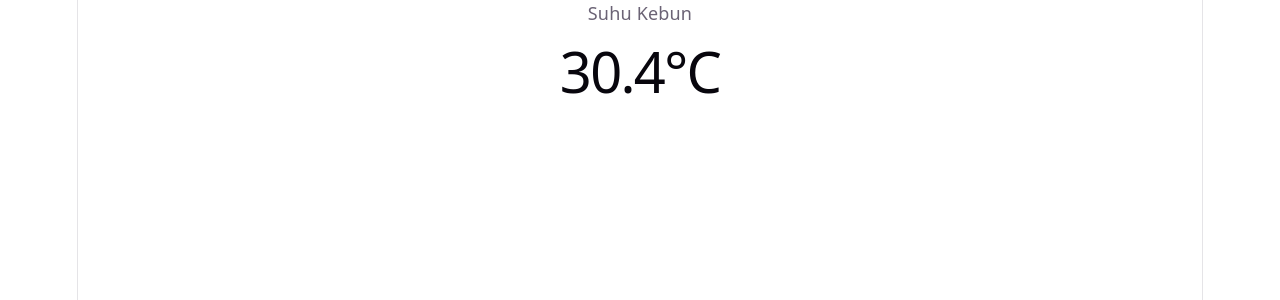
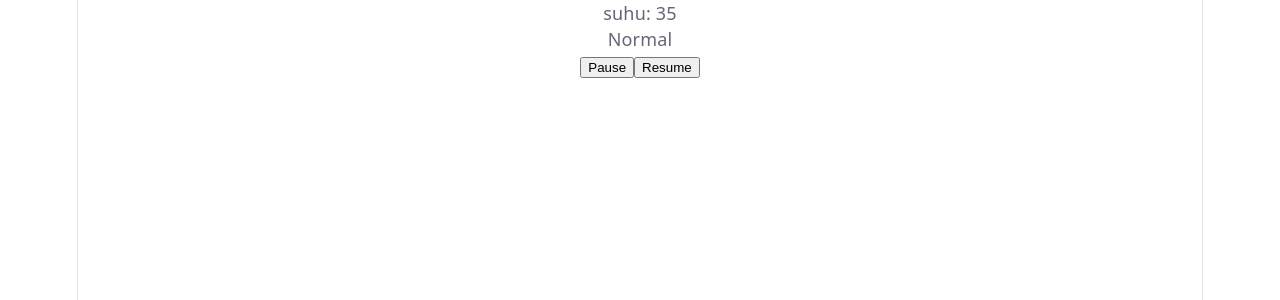
Before and after one commit to alferd06/smart-garden-frontend, a React (Vite) app: page / in a window 1280 px wide. Shown: the top 300 px of the page. Built offline with nearby package versions, Linux system fonts and the light colour scheme.

Commit message:
Use-Effect test

```diff
--- a/src/App.jsx
+++ b/src/App.jsx
@@ -1,21 +1,10 @@
-import { useState, useEffect } from "react"
+import SensorSuhu from "./sensorSuhu"
+// import CounterPanen from "./CounterPanen"
 
 function App() {
-  const [suhu, setSuhu] = useState(28)
-
-  useEffect(() => {
-    const interval = setInterval(() => {
-      const suhuBaru = +(22 + Math.random() * 10).toFixed(1)
-      setSuhu(suhuBaru)
-    }, 2000) // setiap 2 detik
-
-    return () => clearInterval(interval) // cleanup
-  }, []) // [] = jalankan sekali saja waktu pertama muncul
-
   return (
     <div>
-      <p>Suhu Kebun</p>
-      <h1>{suhu}°C</h1>
+      <SensorSuhu/>
     </div>
   )
 }
--- /dev/null
+++ b/src/CounterPanen.jsx
@@ -0,0 +1,16 @@
+import {useState} from 'react'
+
+function CounterPanen() {
+    const [panen, setPanen] = useState(0)
+
+    return(
+        <div>
+            <p>{panen <= 0 ? "Belum panen" : "Total Panen = " + panen}</p>
+            <button onClick={() => setPanen(panen + 1)}>tambah hasil panen</button>
+            <button onClick={() => panen <= 0 ? setPanen(0) : setPanen(panen - 1)}>kurangi hasil panen</button>
+            <button onClick={() => setPanen(0)}>reset</button>
+        </div>
+    )
+}
+
+export default CounterPanen
--- /dev/null
+++ b/src/SensorSuhu.jsx
@@ -0,0 +1,41 @@
+import {useEffect, useState} from 'react'
+
+function SensorSuhu() {
+    const [suhu, setSuhu] = useState(30)
+    const [berjalan, setBerjalan] = useState(true)
+
+    const min = 20
+    const max = 40
+
+    useEffect(() => {
+        if(!berjalan) return
+
+        const interval = setInterval(() => {
+            const random = Math.floor(Math.random() * (max - min + 1)) + min
+            setSuhu(random)
+        }, 3000)
+
+        return () => clearInterval(interval)
+    }, [berjalan])
+
+    function cekSuhu(suhu){
+        if (suhu < 25){
+            return "Terlalu Dingin"
+        } else if (suhu > 35){
+            return "Terlalu Panas"
+        } else {
+            return "Normal"
+        }
+    }
+
+    return(
+        <div>
+            <p>suhu: {suhu}</p>
+            <p>{cekSuhu(suhu)}</p>
+            <button onClick={() => setBerjalan(false)}>Pause</button>
+            <button onClick={() => setBerjalan(true)}>Resume</button>
+        </div>
+    )
+}
+
+export default SensorSuhu
```
